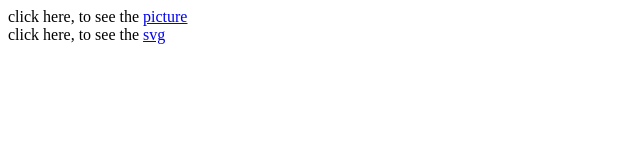
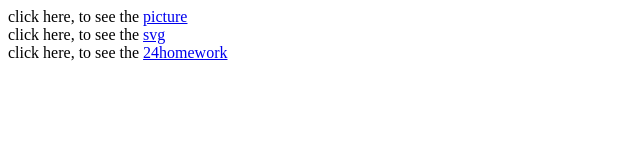
Before and after one commit to Jiayihaobest/Jiayihaobest.github.io, a plain HTML site: page index.html in a window 1280 px wide. Shown: the whole page, without its empty margins (0-640 px from the left). Drawn offline with Linux system fonts and the light colour scheme.

Commit message:
Update index.html

```diff
--- a/index.html
+++ b/index.html
@@ -7,5 +7,6 @@
     <body>
         click here, to see the <a href="homework/01-10/index.html ">picture</a > <br>
         click here, to see the <a href="homework/01-17/index.html">svg</a > <br>
+        click here, to see the <a href="homework/01-24/index.html">24homework</a > <br>
     </body>
 </html>
```
